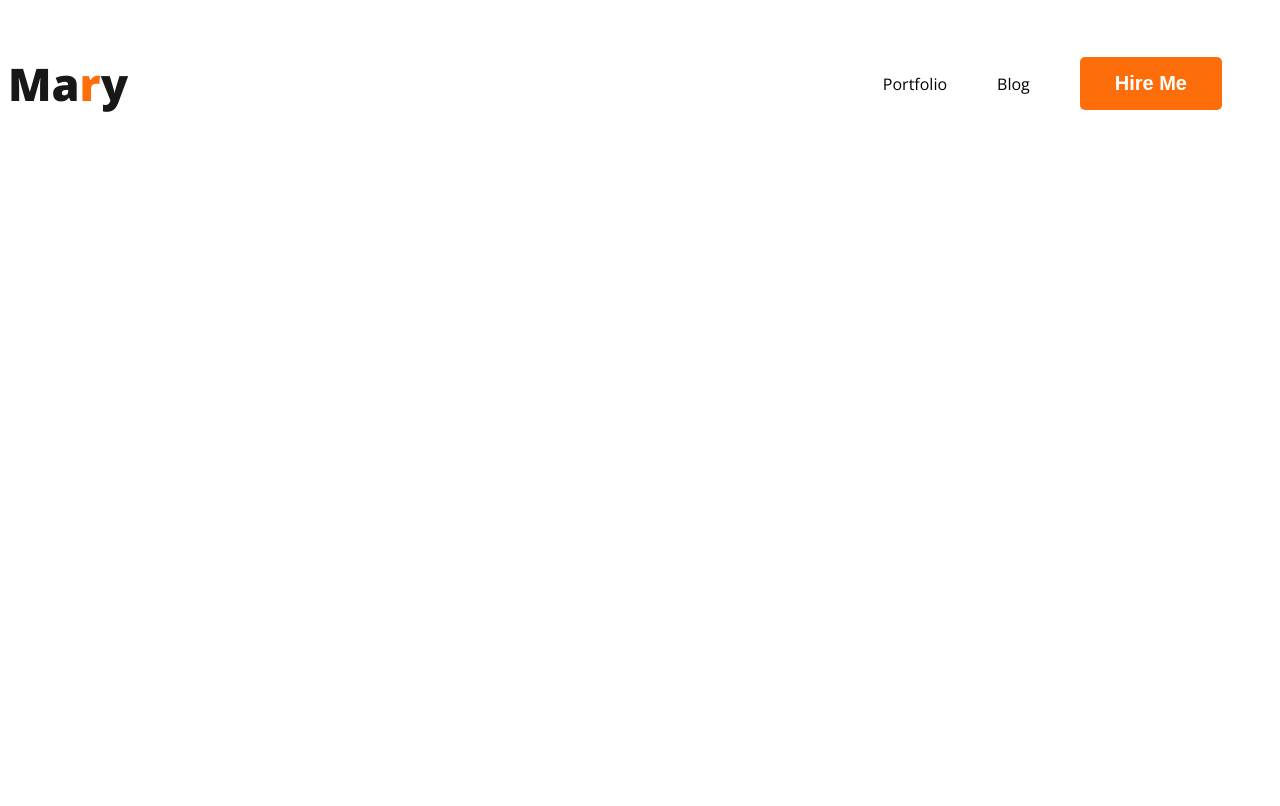
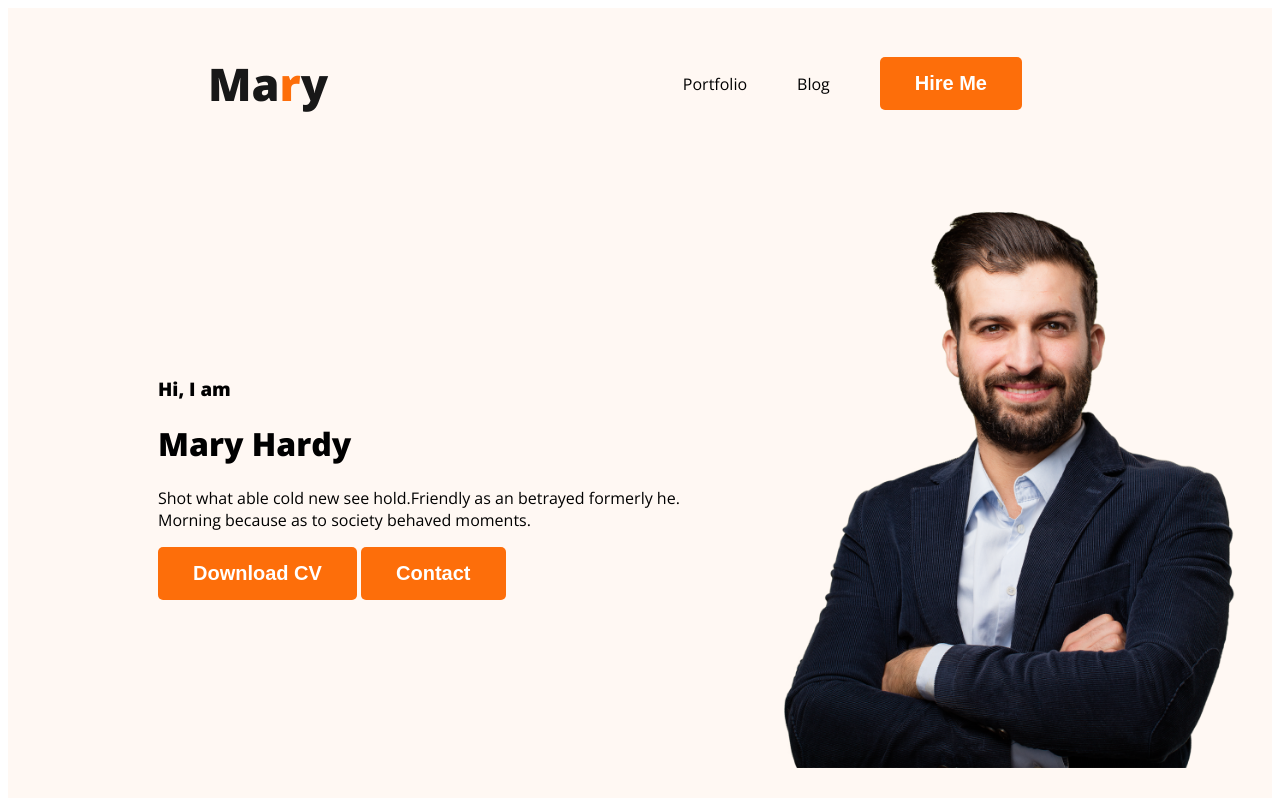
Before and after one commit to humayratazin/web-developer-portfolio, a plain HTML site: page index.html in a window 1280 px wide. Drawn offline with nearby package versions, Linux system fonts and the light colour scheme.

Commit message:
banner content added

```diff
--- a/index.html
+++ b/index.html
@@ -10,7 +10,7 @@
      <link rel="stylesheet" href="styles/portfolio.css">
 </head>
 <body>
-     <header>
+     <header class="header">
           <nav>
                <h3 class="nav-title">Ma<span class="text-primary">r</span>y</h3>
                <ul>
@@ -19,6 +19,16 @@
                     <li><button class="btn-primary">Hire Me</button></li>
                </ul>
           </nav>
+          <div class="banner">
+               <div class="banner-content">
+                    <h3 class="banner-greeting">Hi, I am</h3>
+                    <h1 class="banner-title">Mary Hardy</h1>
+                    <p>Shot what able cold new see hold.Friendly as an betrayed formerly he. Morning because as to society behaved moments.</p>
+                    <button class="btn-primary">Download CV</button>
+                    <button class="btn-primary">Contact</button>
+               </div>
+               <img class="profile-pic" src="images/hardy.png" alt="">
+          </div>
      </header>
      <main></main>
      <footer></footer>
--- a/styles/portfolio.css
+++ b/styles/portfolio.css
@@ -23,6 +23,7 @@ nav{
      display: flex;
      justify-content: space-between;
      align-items: center;
+     margin: 0 200px;
 }
 .nav-title{
      color: var(--dark-01, #181818);
@@ -45,3 +46,17 @@ nav a{
      text-decoration: none;
      color: #474747;
 }
+
+/* header related style */
+.header{
+     background-color: #fff8f3;
+
+}
+.banner{
+     padding: 30px 30px 30px 150px;
+     display: flex;
+     align-items: center;
+}
+.banner .profile-pic{
+     width: 500px;
+}
```
